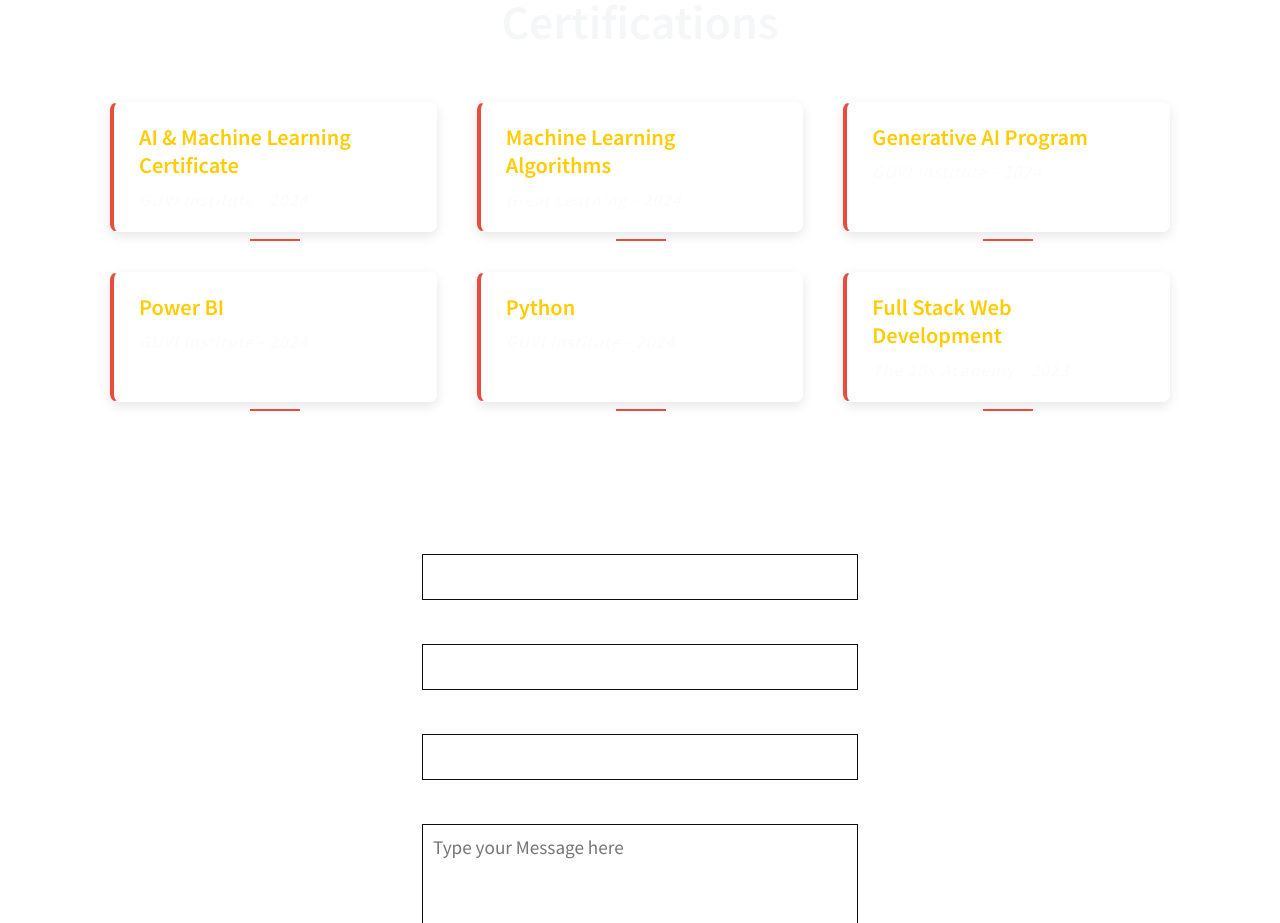
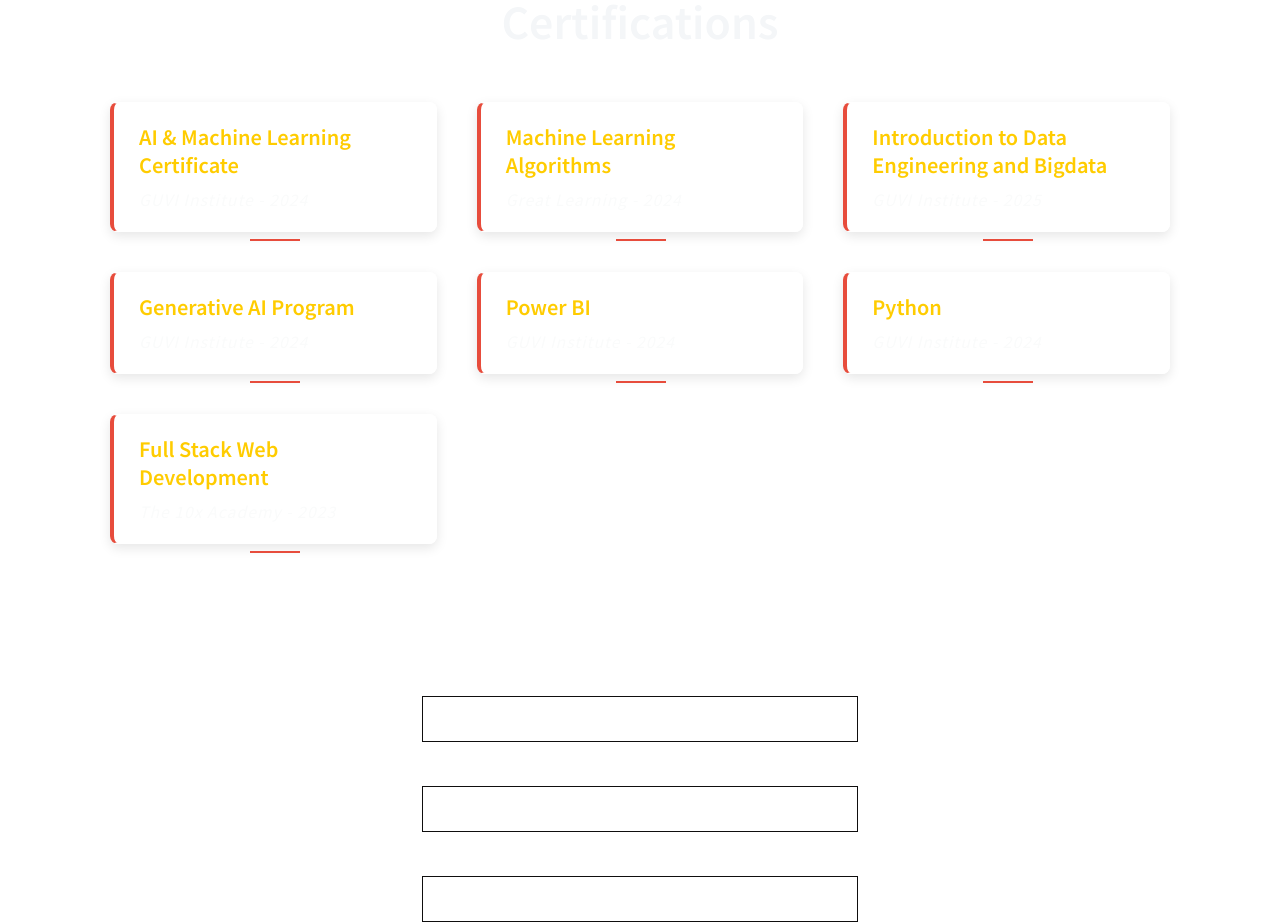
Before and after one commit to Dhasneembeevi/Dhas_PortFolio, a React (Create React App) app: page / in a window 1280 px wide. Shown: the part 6520-7443 px from the top of the page. Built offline with nearby package versions, Linux system fonts and the light colour scheme.

Commit message:
updated certificate

```diff
--- a/src/components/Certifications/Certifications.js
+++ b/src/components/Certifications/Certifications.js
@@ -10,6 +10,11 @@
     name: "Machine Learning Algorithms",
     provider: "Great Learning",
     year: "2024",
+  },
+  {
+    name: "Introduction to Data Engineering and Bigdata",
+    provider: "GUVI Institute",
+    year: "2025",
   },
   {
     name: "Generative AI Program",
```
